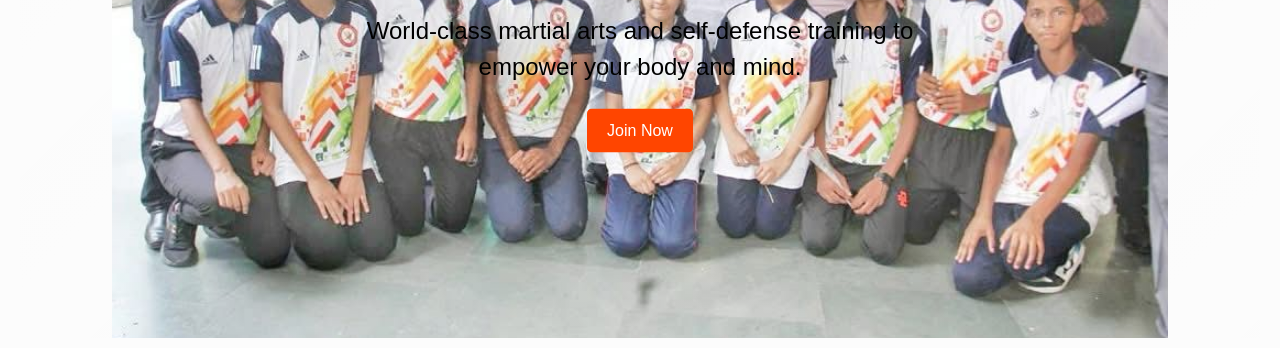
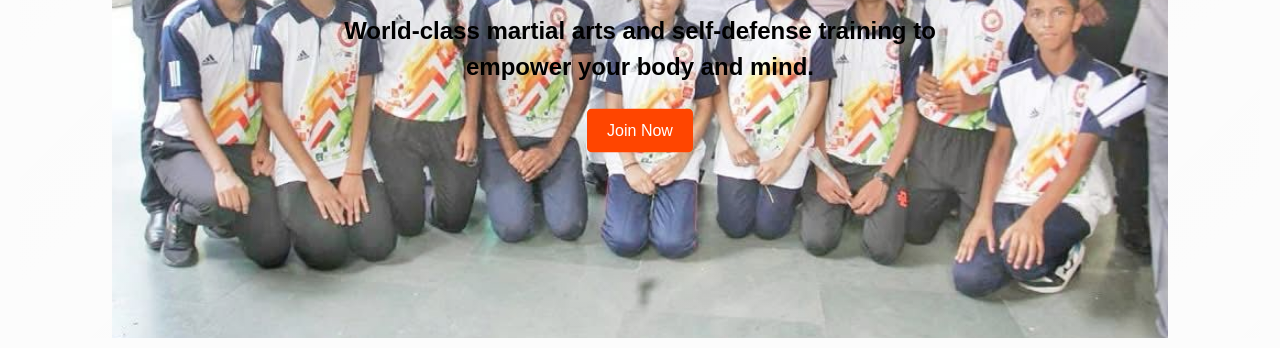
Before and after one commit to EllowDigitals/gsai.github.io, a plain HTML site: page index.html in a window 1280 px wide. Shown: the part 452-800 px from the top of the page. Drawn offline with Linux system fonts and the light colour scheme.

Commit message:
Update styles.css

```diff
--- a/assets/styles.css
+++ b/assets/styles.css
@@ -554,6 +554,8 @@ section p {
     animation-delay: 0.5s;
     opacity: 0;
     color: var(--slider-subtitle-text);
+    font-weight: bolder;
+    font-variant: normal;
 }
 
 @keyframes fadeInUp {
```
